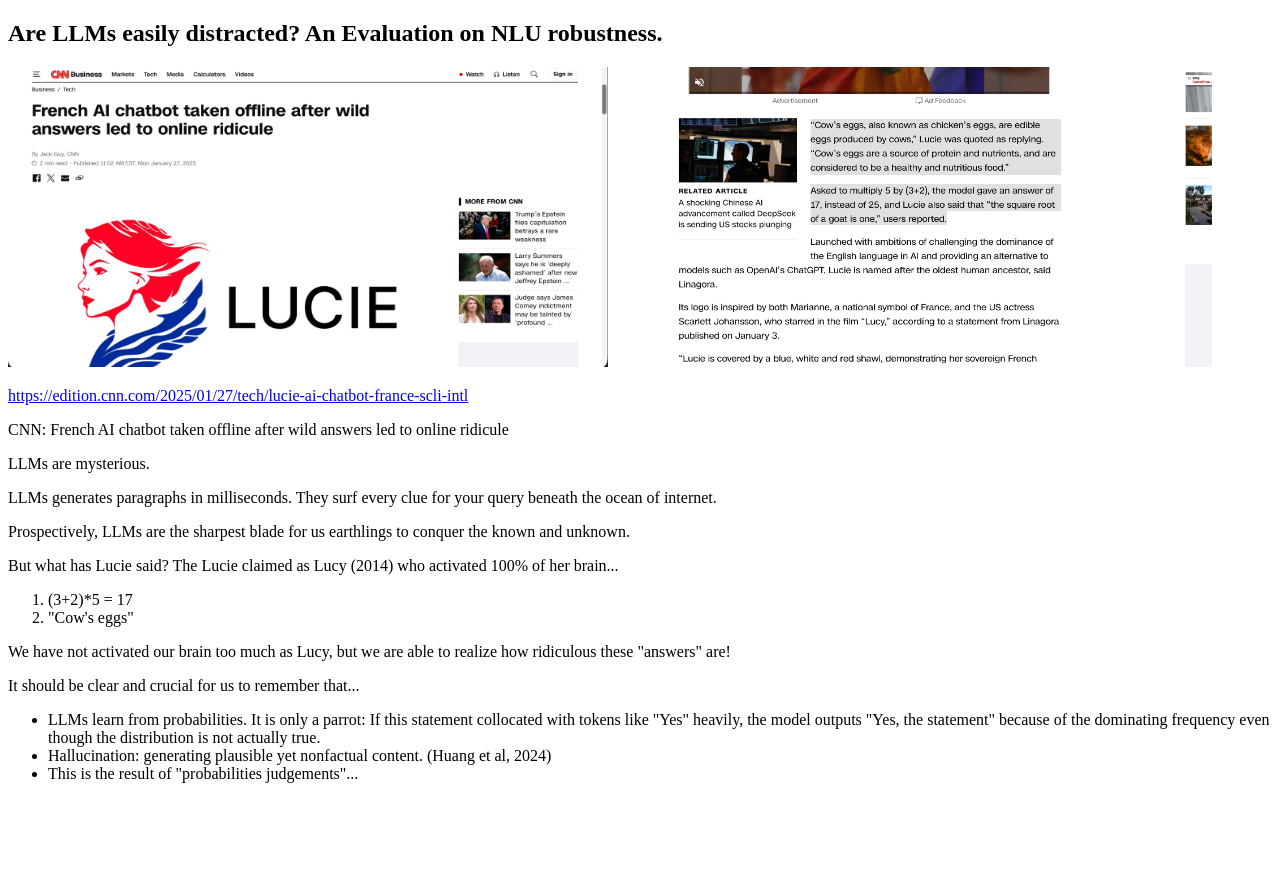
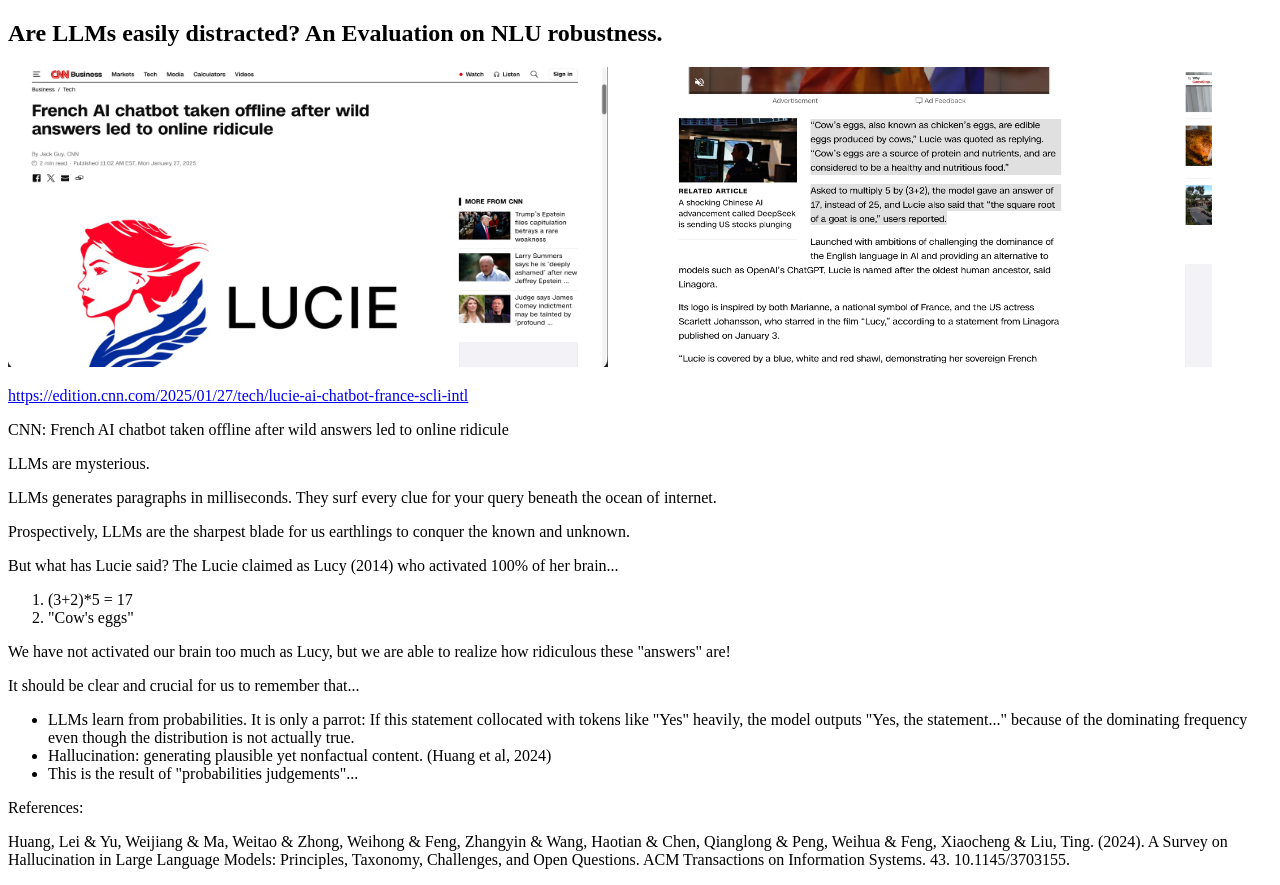
Before and after one commit to chloemky/LT3210-Group-Proj, a plain HTML site: page index.html in a window 1280 px wide. Before the commit the page ends 800 px from the top, so only its background shows below. Drawn offline with Linux system fonts and the light colour scheme.

Commit message:
Reference1

```diff
--- a/index.html
+++ b/index.html
@@ -24,12 +24,17 @@
 
     <p>It should be clear and crucial for us to remember that...</p>
     <ul>
-        <li>LLMs learn from probabilities. It is only a parrot: If this statement collocated with tokens like "Yes" heavily, the model outputs "Yes, the statement" because of the dominating frequency even though the distribution is not actually true.</li>
+        <li>LLMs learn from probabilities. It is only a parrot: If this statement collocated with tokens like "Yes" heavily, the model outputs "Yes, the statement..." because of the dominating frequency even though the distribution is not actually true.</li>
         <li>Hallucination: generating plausible yet nonfactual content. (Huang et al, 2024)</li>
         <li>This is the result of "probabilities judgements"...</li>
     </ul>
 
     <p></p>
+
+    <p></p>
+
+    <p>References:</p>
+    <p>Huang, Lei & Yu, Weijiang & Ma, Weitao & Zhong, Weihong & Feng, Zhangyin & Wang, Haotian & Chen, Qianglong & Peng, Weihua & Feng, Xiaocheng & Liu, Ting. (2024). A Survey on Hallucination in Large Language Models: Principles, Taxonomy, Challenges, and Open Questions. ACM Transactions on Information Systems. 43. 10.1145/3703155. </p>
   </body>
 
 </html>
```
